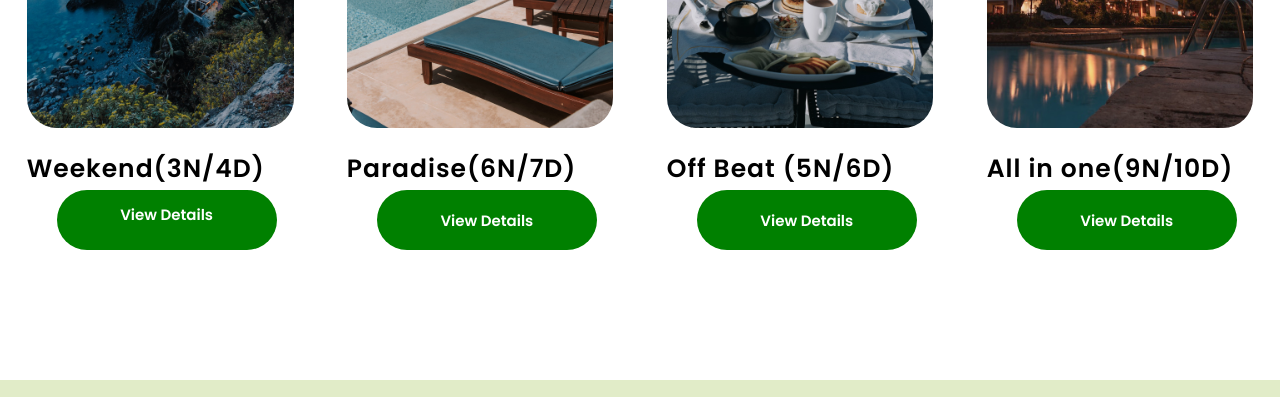
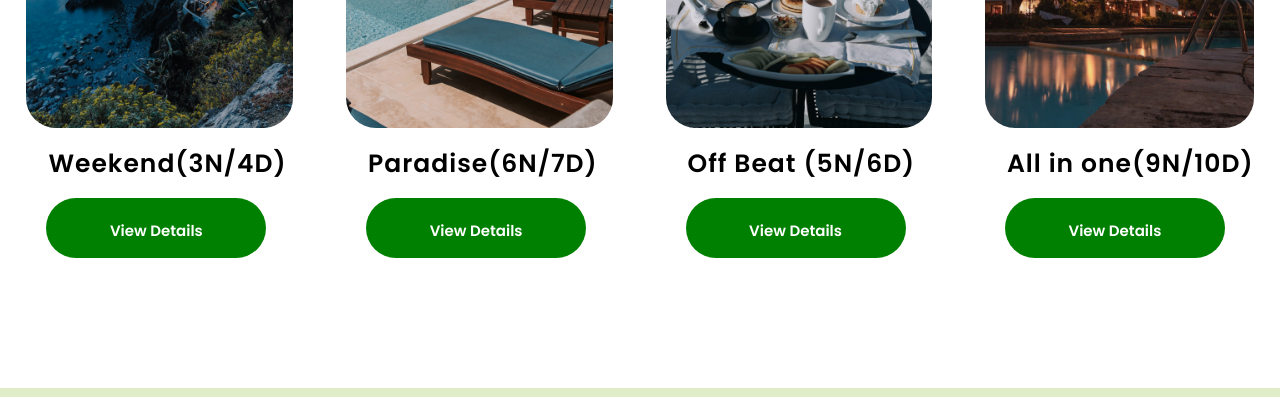
Before and after one commit to haroonfayaz/hermosatrips, a website: page public/index.html in a window 1280 px wide. Shown: the part 2515-2912 px from the top of the page. Drawn offline with nearby package versions, Linux system fonts and the light colour scheme.

Commit message:
fix view details bug

```diff
--- a/public/css/style.css
+++ b/public/css/style.css
@@ -310,7 +310,7 @@ nav ul li a{
     flex-wrap: wrap;
     justify-content: space-between;
     align-items: center;
-    padding-top: 15px;
+    padding-top: 10px;
     margin-bottom: 50px;
 }
 
@@ -318,7 +318,9 @@ nav ul li a{
     font-size: 25px;
     letter-spacing: 1px;
     font-weight: 600;
-    margin-bottom: 2px;
+    margin-bottom: 5px;
+    padding-bottom: 10px;
+    margin-left: 22px;
 }
 
 .pac-details li{
@@ -349,8 +351,8 @@ nav ul li a{
   cursor: pointer;
   transition: ease 0.30s;
   box-sizing: border-box; /* Include padding and border in the specified width */
-  /* padding: 0; Reset padding */
-  margin-left: 30px;
+  padding-top: 8px;
+  margin-left: 20px;
   place-items: center;
  }
 
--- a/public/index.html
+++ b/public/index.html
@@ -207,7 +207,7 @@
                     <li>Friendly Tour Guide</li>
                     <li>24/7 Customer Help Center</li>
                 </ul> -->
-                <button class='pack_submit'>View Details</button>
+                <a class='pack_submit' href="./package.html" >View Details</a>
 
             </div>
         </div>
@@ -229,7 +229,7 @@
                     <li>Friendly Tour Guide</li>
                     <li>24/7 Customer Help Center</li>
                 </ul> -->
-                <button class='pack_submit'>View Details</button>
+                <a class='pack_submit' href="./package.html" >View Details</a>
 
             </div>
         </div>
@@ -253,7 +253,7 @@
                     <li>Friendly Tour Guide</li>
                     <li>24/7 Customer Help Center</li>
                 </ul> -->
-                <button class='pack_submit'>View Details</button>
+                <a class='pack_submit' href="./package.html" >View Details</a>
 
             </div>
         </div>
```
